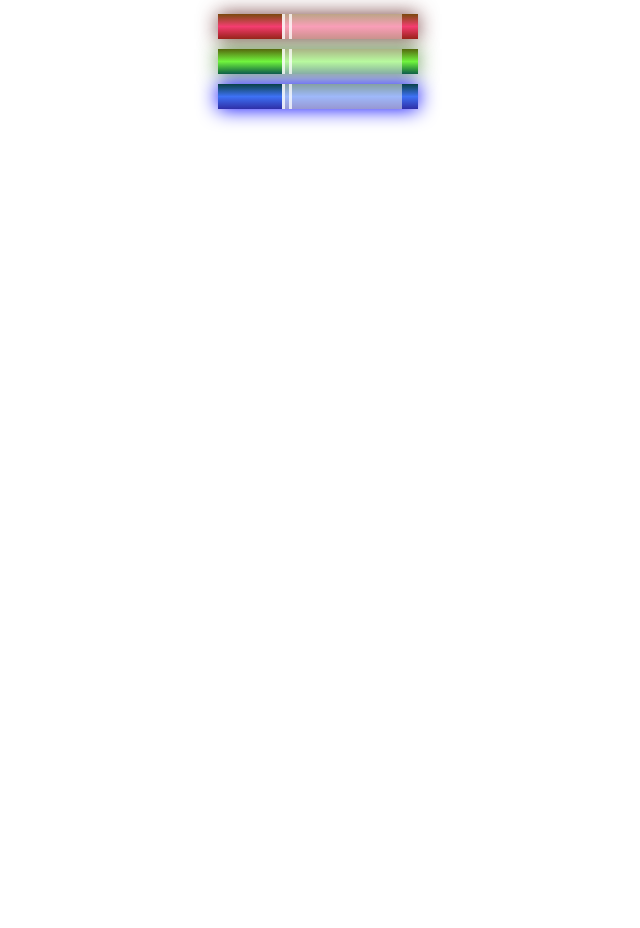
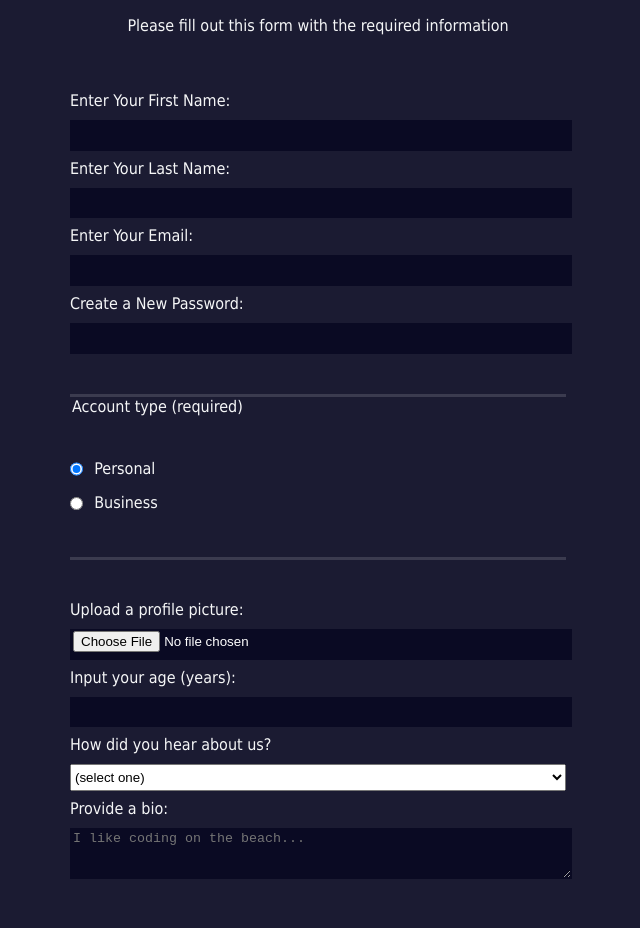
Before and after one commit to Programxiaoming/Basic-2, a plain HTML site: page index.html in a window 1280 px wide. Shown: the part 86-1014 px from the top of the page, without its empty margins (322-962 px from the left). Before the commit the page ends 800 px from the top, so only its background shows below. Drawn offline with Linux system fonts and the light colour scheme.

Commit message:
initial update

```diff
--- a/index.html
+++ b/index.html
@@ -1,27 +1,46 @@
 <!DOCTYPE html>
-<html lang="en">
+<html>
     <head>
         <meta charset="utf-8">
         <meta name="viewport" content="width=device-width,initial-scale=1.0">
-        <title>Colored Markers</title>
-        <link rel="stylesheet" href="styles.css">
+        <title>Registration Form</title>
+        <link rel="stylesheet" href="styles.css" />
     </head>
     <body>
-        <h1>CSS Color Markers</h1>
-        <div class="container">
-            <div class="marker red">
-                <div class="cap"></div>
-                <div class="sleeve"></div>
-            </div>
-            <div class="marker green">
-                <div class="cap"></div>
-                <div class="sleeve"></div>
-            </div>
-            <div class="marker blue">
-                <div class="cap"></div>
-                <div class="sleeve"></div>
-            </div>
-        </div>
+        <h1>Registration Form</h1>
+        <p>Please fill out this form with the required information</p>
+        <form method="post" action='https://register-demo.freecodecamp.org'>
+          <fieldset>
+            <label for="first-name">Enter Your First Name: <input id="first-name" name="first-name" type="text" required /></label>
+            <label for="last-name">Enter Your Last Name: <input id="last-name" name="last-name" type="text" required /></label>
+            <label for="email">Enter Your Email: <input id="email" name="email" type="email" required /></label>
+            <label for="new-password">Create a New Password: <input id="new-password" name="new-password" type="password" pattern="[a-z0-5]{8,}" required /></label>
+          </fieldset>
+          <fieldset>
+            <legend>Account type (required)</legend>
+            <label for="personal-account"><input id="personal-account" type="radio" name="account-type" class="inline" checked /> Personal</label>
+            <label for="business-account"><input id="business-account" type="radio" name="account-type" class="inline" /> Business</label>
+          </fieldset>
+          <fieldset>
+            <label for="profile-picture">Upload a profile picture: <input id="profile-picture" type="file" name="file" /></label>
+            <label for="age">Input your age (years): <input id="age" type="number" name="age" min="13" max="120" /></label>
+            <label for="referrer">How did you hear about us?
+              <select id="referrer" name="referrer">
+                <option value="">(select one)</option>
+                <option value="1">freeCodeCamp News</option>
+                <option value="2">freeCodeCamp YouTube Channel</option>
+                <option value="3">freeCodeCamp Forum</option>
+                <option value="4">Other</option>
+              </select>
+            </label>
+            <label for="bio">Provide a bio:
+              <textarea id="bio" name="bio" rows="3" cols="30" placeholder="I like coding on the beach..."></textarea>
+            </label>
+          </fieldset>
+          <label for="terms-and-conditions">
+            <input class="inline" id="terms-and-conditions" type="checkbox" required name="terms-and-conditions" /> I accept the <a href="https://www.freecodecamp.org/news/terms-of-service/">terms and conditions</a>
+          </label>
+          <input type="submit" value="Submit" />
+        </form>
     </body>
-
 </html>
--- a/styles.css
+++ b/styles.css
@@ -1,38 +1,76 @@
-h1 {text-align:center;}
+body {
+    width: 100%;
+    height: 100vh;
+    margin: 0;
+    background-color: #1b1b32;
+    color: #f5f6f7;
+    font-family: Tahoma;
+    font-size: 16px;
+  }
 
-.container {
-    background-color: rgb(255,255,255);
-    padding: 10px 0;}
+  h1, p {
+    margin: 1em auto;
+    text-align: center;
+  }
 
-.marker {width: 200px;
-    height: 25px;
-    margin: 10px auto;}
+  form {
+    width: 60vw;
+    max-width: 500px;
+    min-width: 300px;
+    margin: 0 auto;
+    padding-bottom: 2em;
+  }
 
-.cap {
-    width: 60px;
-    height: 25px;
-}
+  fieldset {
+    border: none;
+    padding: 2rem 0;
+    border-bottom: 3px solid #3b3b4f;
+  }
 
-.sleeve {width: 110px;
-    height: 25px;
-    background-color: rgba(255,255,255,0.5);
-    border-left: 10px double rgba(255,255,255,0.75);}
+  fieldset:last-of-type {
+    border-bottom: none;
+  }
 
-.cap, .sleeve {
-    display: inline-block;
-}
+  label {
+    display: block;
+    margin: 0.5rem 0;
+  }
 
-.red {
-    background: linear-gradient(rgb(122, 74, 14), rgb(245, 62, 113), rgb(162, 27, 27));
-    box-shadow: 0 0 20px 0 rgba(83, 14, 14, 0.8);
-}
+  input,
+  textarea,
+  select {
+    margin: 10px 0 0 0;
+    width: 100%;
+    min-height: 2em;
+  }
 
-.green {
-    background: linear-gradient(#55680D, #71F53E, #116C31);
-    box-shadow: 0 0 20px 0 #3B7E20CC;
-}
+  input, textarea {
+    background-color: #0a0a23;
+    border: 1px solid #0a0a23;
+    color: #ffffff;
+  }
 
-.blue {
-    background: linear-gradient(hsl(186, 76%, 16%), hsl(223, 90%, 60%), hsl(240, 56%, 42%));
-    box-shadow: 0 0 20px 0 blue;
-}
+  .inline {
+    width: unset;
+    margin: 0 0.5em 0 0;
+    vertical-align: middle;
+  }
+
+  input[type="submit"] {
+    display: block;
+    width: 60%;
+    margin: 1em auto;
+    height: 2em;
+    font-size: 1.1rem;
+    background-color: #3b3b4f;
+    border-color: white;
+    min-width: 300px;
+  }
+
+  input[type="file"] {
+    padding: 1px 2px;
+  }
+
+  .inline{
+    display: inline;
+  }
```
